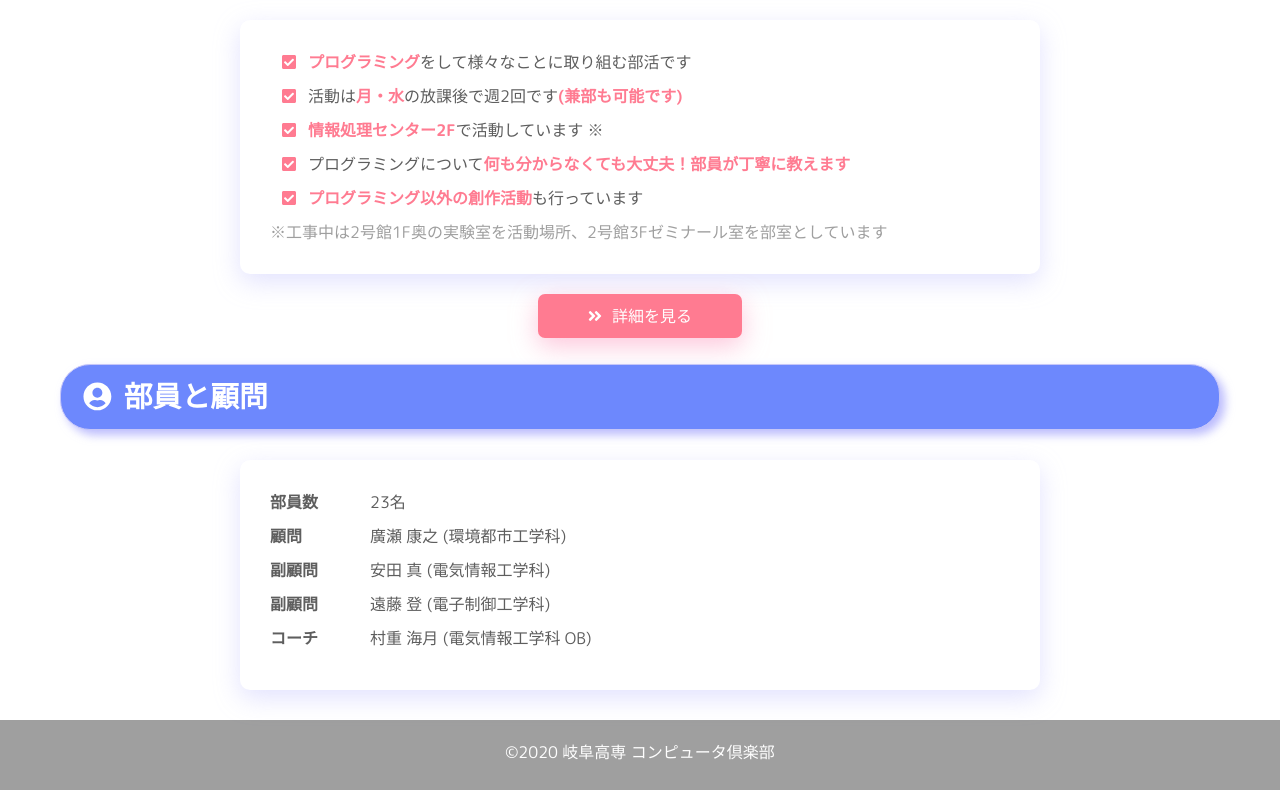
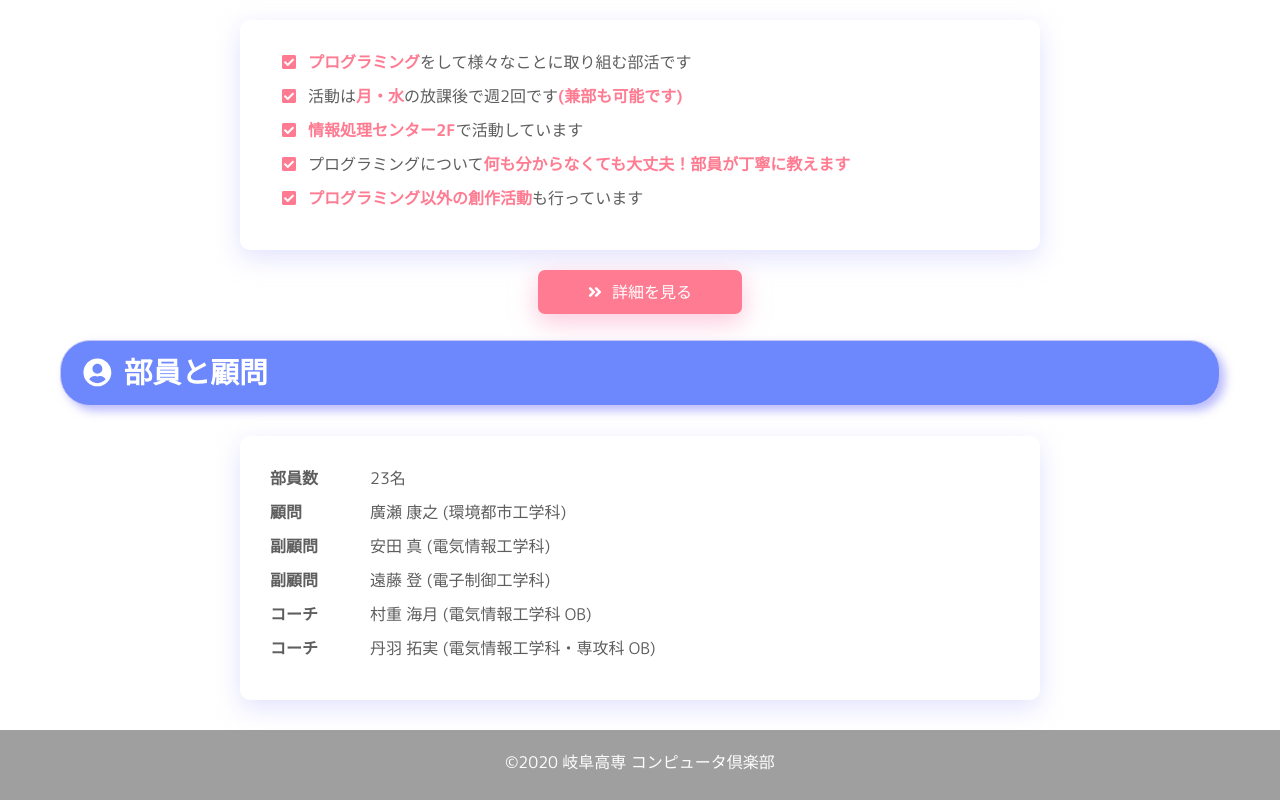
Before and after one commit to nitgc-comb/hp, a Vue app: page /#/ in a window 1280 px wide. Shown: the part 1180-1980 px from the top of the page. Built offline with nearby package versions, Linux system fonts and the light colour scheme.

Commit message:
change: 情報の更新

```diff
--- a/src/assets/data.json
+++ b/src/assets/data.json
@@ -22,6 +22,11 @@
         "type": "コーチ",
         "name": "村重 海月",
         "department": "電気情報工学科 OB"
+      },
+      {
+        "type": "コーチ",
+        "name": "丹羽 拓実",
+        "department": "電気情報工学科・専攻科 OB"
       }
     ]
   },
--- a/src/components/AppealPoint.vue
+++ b/src/components/AppealPoint.vue
@@ -14,7 +14,7 @@
       .list-item
         font-awesome-icon.check-icon(icon="check-square")
         span.highlight 情報処理センター2F
-        | で活動しています ※
+        | で活動しています
       .list-item
         font-awesome-icon.check-icon(icon="check-square")
         | プログラミングについて
@@ -23,5 +23,4 @@
         font-awesome-icon.check-icon(icon="check-square")
         span.highlight プログラミング以外の創作活動
         | も行っています
-    .appeal-list-footer ※工事中は2号館1F奥の実験室を活動場所、2号館3Fゼミナール室を部室としています
 </template>
```
